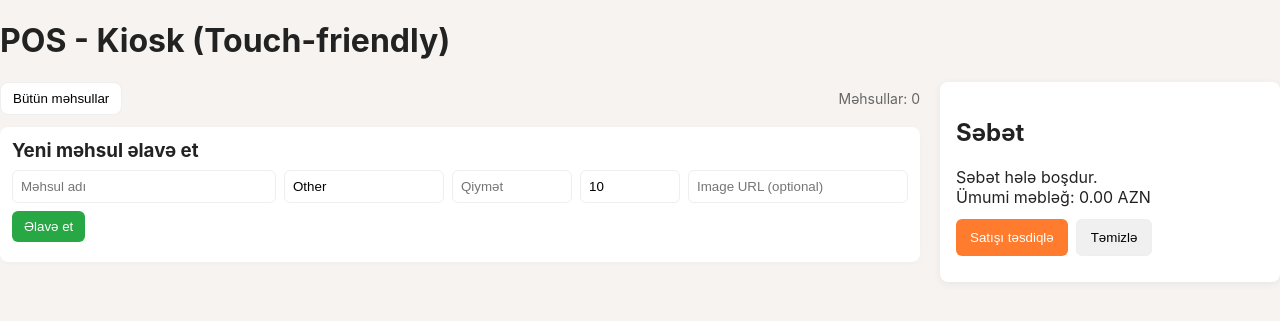
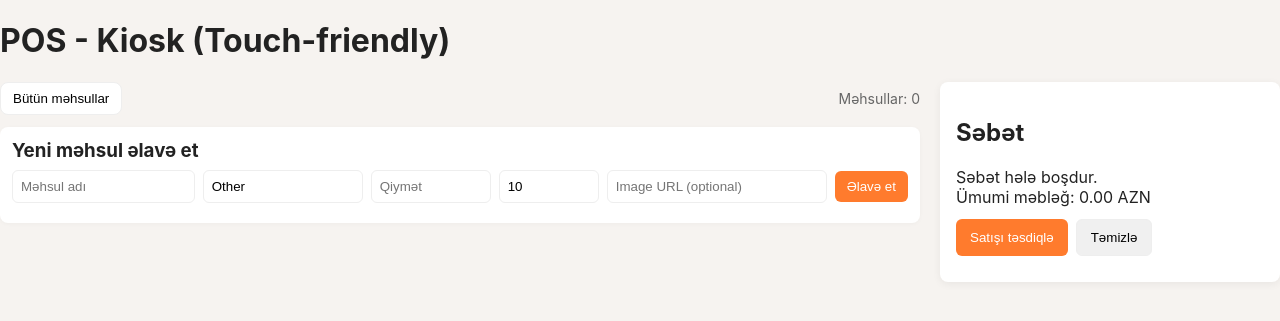
Before and after one commit to Rufat19/POS-gigaversia, a Flask app: page / in a window 1280 px wide. Shown: the top 321 px of the page. Run offline with Flask 3, Linux system fonts and the light colour scheme; data that the repository does not hold is empty; some libraries are stand-ins or nearby versions.

Commit message:
Fix: category filter selector + remove inline styles from add-product form; move form styles to styles.css

```diff
--- a/static/css/styles.css
+++ b/static/css/styles.css
@@ -68,3 +68,16 @@ main{flex:1}
 .cart-items-container{margin-top:12px;display:flex;gap:8px}
 .checkout-message-box{margin-top:10px;color:green;font-weight:600}
 @media(max-width:900px){.page{flex-direction:column}aside{width:100%}.layout-row{flex-direction:column}aside{width:100%}}
+
+/* new-product form styles (moved from template inline) */
+.new-product-form-container{margin-top:12px;padding:12px;background:#fff;border-radius:8px;box-shadow:0 1px 4px rgba(0,0,0,0.03)}
+.new-product-form-container h3{margin:0 0 8px 0}
+.new-product-form-inputs{display:flex;gap:8px;flex-wrap:wrap;align-items:center}
+.new-product-form-inputs .new-product-input{padding:8px;border-radius:6px;border:1px solid #eee}
+.new-product-form-inputs .new-product-input{min-width:80px}
+.new-product-form-inputs .new-product-input.short{width:160px}
+.new-product-form-inputs .new-product-input.small{width:120px}
+.new-product-form-inputs .new-product-input.xsmall{width:100px}
+.new-product-form-inputs .new-product-input.long{width:220px}
+.add-product-msg{margin-top:8px;font-size:13px;color:#666}
+@media(max-width:600px){.new-product-form-inputs{flex-direction:column}.new-product-form-inputs .new-product-input{width:100%}.new-product-form-inputs .add-btn{width:100%}}
--- a/templates/products.html
+++ b/templates/products.html
@@ -55,17 +55,17 @@
           </div>
 
           <!-- Add product form (open for adding new items) -->
-          <div style="margin-top:12px; padding:12px; background:#fff; border-radius:8px; box-shadow:0 1px 4px rgba(0,0,0,0.03)">
-            <h3 style="margin:0 0 8px 0">Yeni məhsul əlavə et</h3>
-            <div style="display:flex;gap:8px;flex-wrap:wrap;align-items:center">
-              <input id="new-name" placeholder="Məhsul adı" style="padding:8px;border-radius:6px;border:1px solid #eee;flex:1">
-              <input id="new-category" placeholder="Kateqoriya" value="Other" style="padding:8px;border-radius:6px;border:1px solid #eee;width:160px">
-              <input id="new-price" placeholder="Qiymət" type="number" step="0.01" style="padding:8px;border-radius:6px;border:1px solid #eee;width:120px">
-              <input id="new-stock" placeholder="Stok" type="number" value="10" style="padding:8px;border-radius:6px;border:1px solid #eee;width:100px">
-              <input id="new-image" placeholder="Image URL (optional)" style="padding:8px;border-radius:6px;border:1px solid #eee;width:220px">
-              <button class="btn" type="button" onclick="addProduct()" style="background:#28a745;color:#fff;border:none;padding:8px 12px;border-radius:6px">Əlavə et</button>
+          <div class="new-product-form-container">
+            <h3>Yeni məhsul əlavə et</h3>
+            <div class="new-product-form-inputs">
+              <input id="new-name" placeholder="Məhsul adı" class="new-product-input">
+              <input id="new-category" placeholder="Kateqoriya" value="Other" class="new-product-input short">
+              <input id="new-price" placeholder="Qiymət" type="number" step="0.01" class="new-product-input small">
+              <input id="new-stock" placeholder="Stok" type="number" value="10" class="new-product-input xsmall">
+              <input id="new-image" placeholder="Image URL (optional)" class="new-product-input long">
+              <button class="add-btn" type="button" onclick="addProduct()">Əlavə et</button>
             </div>
-            <div id="add-product-msg" style="margin-top:8px;font-size:13px;color:#666"></div>
+            <div id="add-product-msg" class="add-product-msg"></div>
           </div>
         </section>
 
@@ -109,15 +109,16 @@
       const cart = [];
 
       function filterCategory(cat) {
-        const cards = document.querySelectorAll('.products-grid .card');
+        const cards = document.querySelectorAll('.products-grid .product-card');
         cards.forEach(c => {
           if (cat === 'All' || c.dataset.category === cat) c.style.display = '';
           else c.style.display = 'none';
         });
-        // highlight active
-        document.querySelectorAll('.filters .btn').forEach(b => b.classList.remove('filter-active'));
-        const active = Array.from(document.querySelectorAll('.filters .btn')).find(b => b.textContent.trim()===cat || (cat==='All' && b.textContent.trim()==='Bütün məhsullar'));
-        if(active) active.classList.add('filter-active');
+        // highlight active button
+        document.querySelectorAll('.filters-flex .btn').forEach(b => b.classList.remove('filter-active'));
+        const buttons = Array.from(document.querySelectorAll('.filters-flex .btn'));
+        const active = buttons.find(b => (cat === 'All' && b.textContent.trim() === 'Bütün məhsullar') || b.textContent.trim() === String(cat));
+        if (active) active.classList.add('filter-active');
       }
 
       function addToCart(button) {
```
